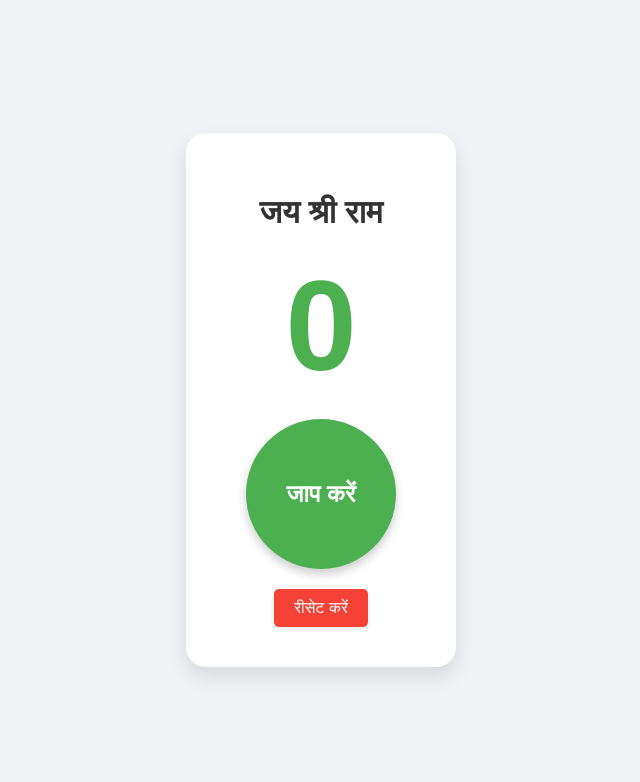
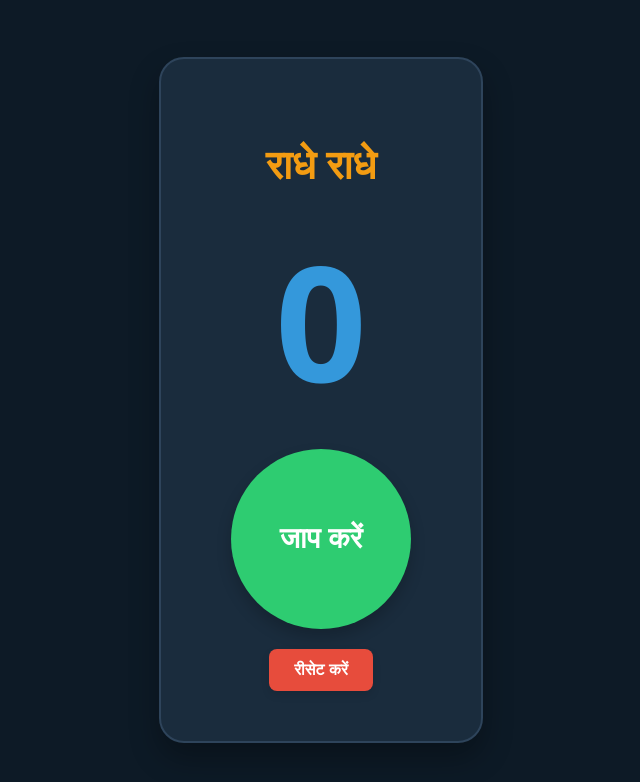
Before and after one commit to yp312233-hash/Ashok-jab-Mala, a plain HTML site: page index.html in a window 1280 px wide. Shown: the whole page, without its empty margins (319-959 px from the left). Drawn offline with Linux system fonts and the light colour scheme.

Commit message:
Update index.html

```diff
--- a/index.html
+++ b/index.html
@@ -3,49 +3,61 @@
 <head>
     <meta charset="UTF-8">
     <meta name="viewport" content="width=device-width, initial-scale=1.0">
-    <title>Mala Japne Wali Website</title>
+    <title>राधे राधे</title>
     <style>
         body {
             display: flex;
             justify-content: center;
             align-items: center;
             min-height: 100vh;
-            background-color: #f0f2f5;
-            font-family: Arial, sans-serif;
+            background-color: #0d1a26; /* गहरा नीला बैकग्राउंड */
+            font-family: 'Segoe UI', Tahoma, Geneva, Verdana, sans-serif;
             margin: 0;
-            color: #333;
+            color: #ecf0f1; /* हल्का सफ़ेद रंग */
             flex-direction: column;
             gap: 20px;
         }
 
         .counter-container {
             text-align: center;
-            background-color: white;
-            padding: 40px 60px;
-            border-radius: 20px;
-            box-shadow: 0 10px 20px rgba(0, 0, 0, 0.1);
+            background-color: #1a2c3d; /* गहरा नीला कंटेनर */
+            padding: 50px 70px;
+            border-radius: 25px;
+            box-shadow: 0 15px 30px rgba(0, 0, 0, 0.3);
+            border: 2px solid #2e445b;
+        }
+
+        h1 {
+            font-size: 2.5rem;
+            color: #f39c12; /* सुनहरा रंग */
+            margin-bottom: 20px;
         }
 
         #count-display {
-            font-size: 8rem;
+            font-size: 10rem;
             font-weight: bold;
-            color: #4CAF50; /* Green color for the count */
+            color: #3498db; /* नीला रंग */
             margin-bottom: 20px;
         }
 
         #jap-button {
-            width: 150px;
-            height: 150px;
+            width: 180px;
+            height: 180px;
             border-radius: 50%;
-            background-color: #4CAF50;
+            background-color: #2ecc71; /* हरा बटन */
             color: white;
-            font-size: 1.5rem;
+            font-size: 1.8rem;
             font-weight: bold;
             border: none;
             cursor: pointer;
-            box-shadow: 0 5px 10px rgba(0, 0, 0, 0.2);
-            transition: transform 0.1s ease-in-out;
-            touch-action: manipulation; /* Improves mobile responsiveness */
+            box-shadow: 0 8px 15px rgba(0, 0, 0, 0.2);
+            transition: all 0.2s ease-in-out;
+            touch-action: manipulation;
+        }
+
+        #jap-button:hover {
+            background-color: #27ae60;
+            transform: scale(1.05);
         }
 
         #jap-button:active {
@@ -54,25 +66,27 @@
 
         #reset-button {
             margin-top: 20px;
-            padding: 10px 20px;
+            padding: 12px 25px;
             font-size: 1rem;
+            font-weight: bold;
             color: #fff;
-            background-color: #f44336; /* Red color for reset button */
+            background-color: #e74c3c; /* लाल रीसेट बटन */
             border: none;
-            border-radius: 5px;
+            border-radius: 8px;
             cursor: pointer;
-            box-shadow: 0 2px 5px rgba(0, 0, 0, 0.1);
+            box-shadow: 0 4px 8px rgba(0, 0, 0, 0.1);
+            transition: background-color 0.2s;
         }
 
         #reset-button:hover {
-            background-color: #d32f2f;
+            background-color: #c0392b;
         }
     </style>
 </head>
 <body>
 
     <div class="counter-container">
-        <h1>जय श्री राम</h1>
+        <h1>राधे राधे</h1>
         <div id="count-display">0</div>
         <button id="jap-button">जाप करें</button>
         <br>
```
